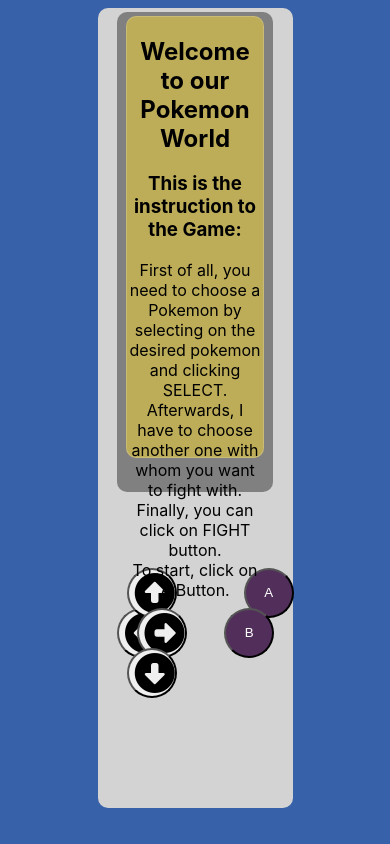
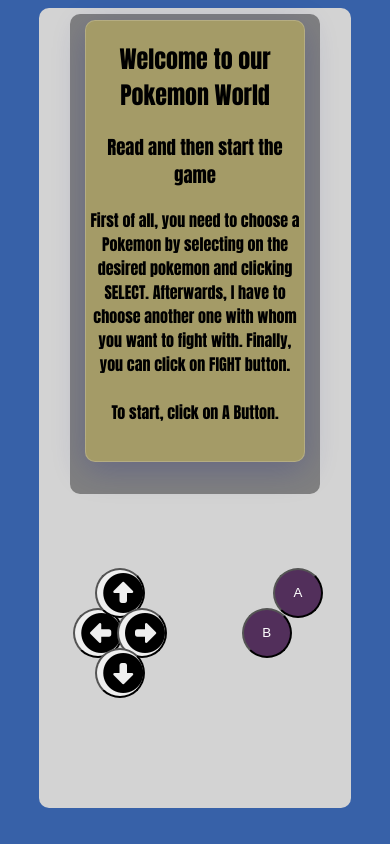
Before and after one commit to oemerueguer/pokefight_frontend, a React (Create React App) app: page / in a window 390 px wide. Built offline with nearby package versions, Linux system fonts and the light colour scheme.

Commit message:
gameboy styling done

```diff
--- a/src/components/Instruction/Instruction.css
+++ b/src/components/Instruction/Instruction.css
@@ -35,20 +35,30 @@
     width: 70%;
     height: 55%;
     margin-top: 4%;
-    background: #bdad58;
-    /*backdrop-filter: blur( 6.0px ); */
-   /* -webkit-backdrop-filter: blur( 6.0px );*/
+    z-index: 3;
+    background: rgba( 189, 173, 88, 0.60 );
+    box-shadow: 0 8px 32px 0 rgba( 31, 38, 135, 0.27 );
+    backdrop-filter: blur( 12.0px );
+    -webkit-backdrop-filter: blur( 12.0px );
     border-radius: 10px;
     border: 1px solid rgba( 255, 255, 255, 0.18 );
-    z-index: 3;
+}
+h2,
+h3 {
+    font-family: Impact, Haettenschweiler, 'Arial Narrow Bold', sans-serif !important;
 }
 p {
     position: relative;
-    width: 100%;
+    width: 80%;
+    margin: 2% auto;
     text-align: center;
+    font-family: Impact, Haettenschweiler, 'Arial Narrow Bold', sans-serif !important;
 }
 button {
     cursor: pointer;
+}
+i {
+    background-size: cover;
 }
 .arrow-left {
     position:absolute;
@@ -106,3 +116,49 @@
     color: white;
     background-color: #522f5b;
 }
+@media only screen and (max-width: 746px) {
+    .gameboy {
+        width: 80%;
+    }
+    p {
+        position: relative;
+        width: 100%;
+        text-align: center;
+        margin-top:3%;
+    }
+    button {
+        cursor: pointer;
+    }
+    .arrow-left {
+        left: 11%;
+        top:75%;
+        width: 50px;
+        height: 50px;
+        border-radius: 50%;
+    }
+    .arrow-up {
+        left: 18%;
+        top:70%;
+        width: 50px;
+        height: 50px;
+        border-radius: 50%;
+    }
+    .arrow-right {
+        position:absolute;
+        background-repeat: no-repeat;
+        left: 25%;
+        top:75%;
+        width: 50px;
+        height: 50px;
+        border-radius: 50%;
+    }
+    .arrow-down {
+        position:absolute;
+        background-repeat: no-repeat;
+        left: 18%;
+        top:80%;
+        width: 50px;
+        height: 50px;
+        border-radius: 50%;
+    }
+}
--- a/src/components/Instruction/Instruction.js
+++ b/src/components/Instruction/Instruction.js
@@ -1,4 +1,5 @@
 import "../Instruction/Instruction.css";
+import { Link } from 'react-router-dom';
 
 export default function Instruction() {
   return (
@@ -6,12 +7,13 @@
       <div className="gameboy">
         <div className="gameboyScreen">
           <h2>Welcome to our Pokemon World </h2>
-          <h3>This is the instruction to the Game: </h3>
+          <h3>Read and then start the game </h3>
           <p>
             First of all, you need to choose a Pokemon by selecting on the
             desired pokemon and clicking SELECT. Afterwards, I have to choose
             another one with whom you want to fight with. Finally, you can click
             on FIGHT button.
+            <br />
             <br />
             To start, click on A Button.
           </p>
@@ -32,7 +34,7 @@
           </button>
         </div>
         <div className="PressBoard">
-          <button className="aPress">A</button>
+         <Link to="/home"><button className="aPress">A</button></Link>
           <button className="bPress">B</button>
         </div>
       </div>
```
Also changed, not shown: src/components/Footer/Footer.css (added), src/components/Footer/Footer.js (added).
